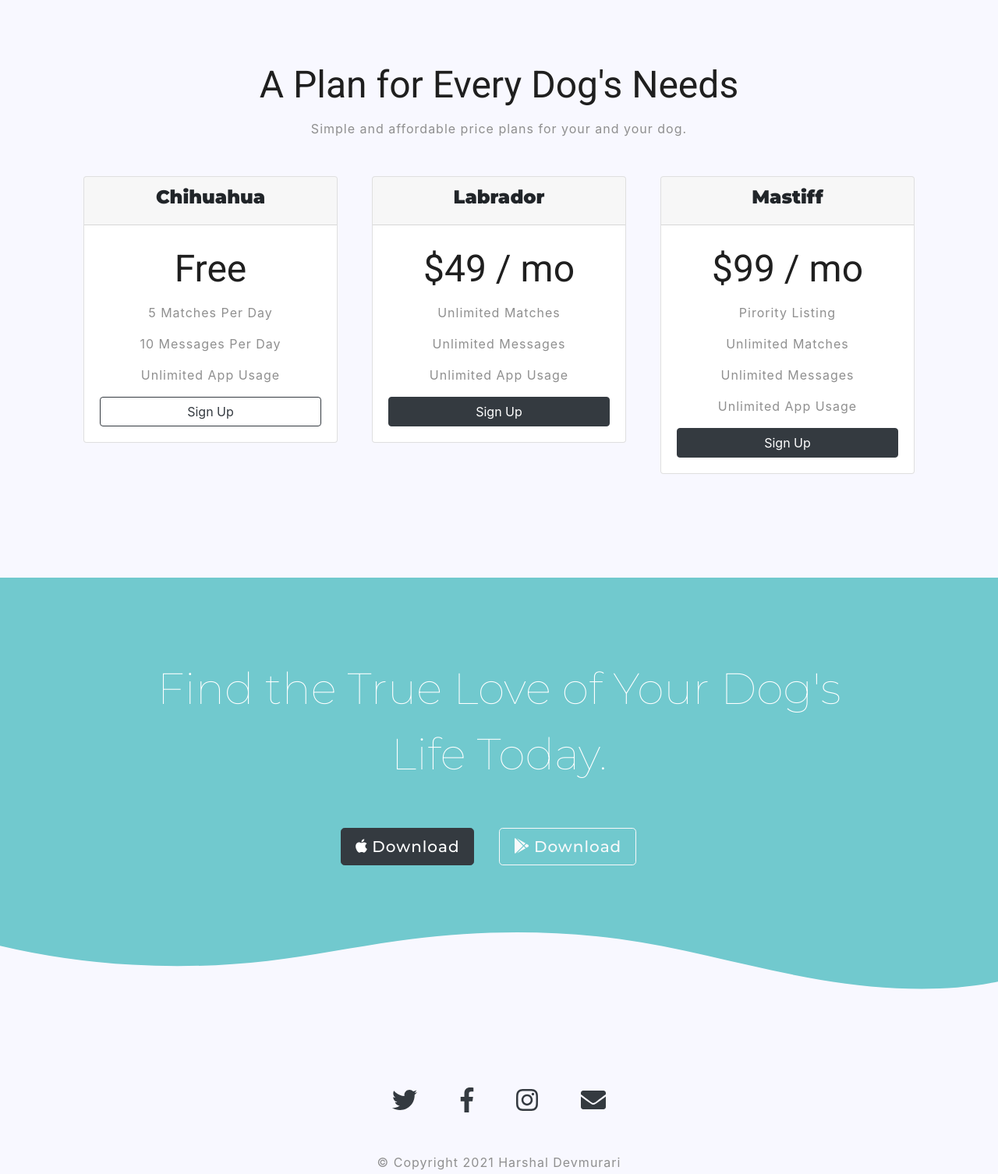
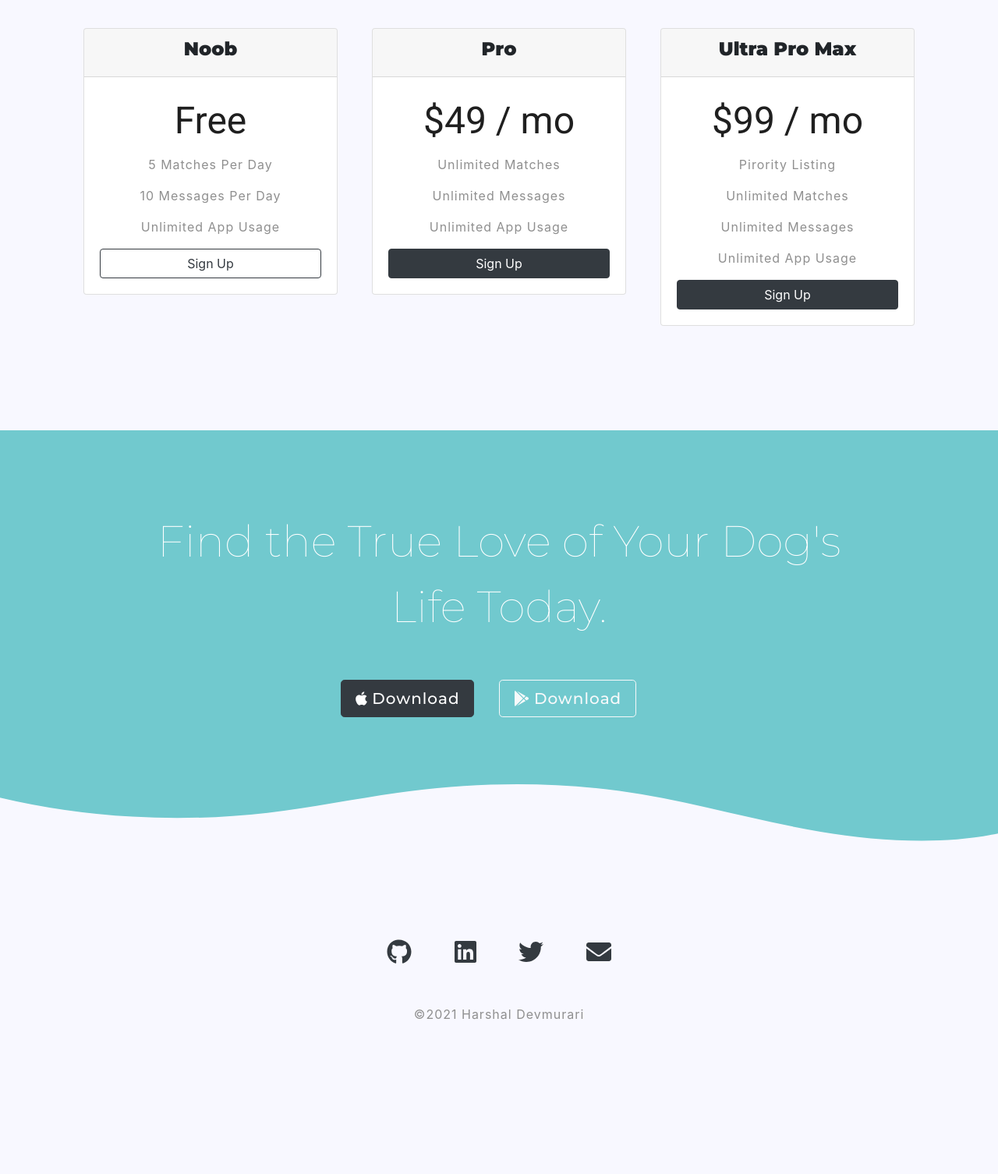
Before and after one commit to Harshal2502/TinDog, a plain HTML site: page index.html in a window 1280 px wide. Shown: the part 1964-3470 px from the top of the page at 78% size. Drawn offline with nearby package versions, Linux system fonts and the light colour scheme.

Commit message:
Update index.html

```diff
--- a/index.html
+++ b/index.html
@@ -162,17 +162,6 @@
   </section>
 
 
-
-  <!-- Press -->
-
-  <section id="press">
-    <img class="press-img" src="images/techcrunch.png" alt="tc-logo">
-    <img class="press-img" src="images/tnw.png" alt="tnw-logo">
-    <img class="press-img" src="images/bizinsider.png" alt="biz-insider-logo">
-    <img class="press-img" src="images/mashable.png" alt="mashable-logo">
-
-  </section>
-
   <!-- Pricing -->
 
   <section id="pricing">
@@ -187,7 +176,7 @@
         <div class="card" data-aos="fade-right">
 
           <div class="card-header">
-            <h3 class="w100">Chihuahua</h3>
+            <h3 class="w100">Noob</h3>
           </div>
 
           <div class="card-body">
@@ -204,7 +193,7 @@
         <div class="card" data-aos="fade-down">
 
           <div class="card-header">
-            <h3 class="w100">Labrador</h3>
+            <h3 class="w100">Pro</h3>
           </div>
 
           <div class="card-body">
@@ -221,7 +210,7 @@
         <div class="card" data-aos="fade-left">
 
           <div class="card-header">
-            <h3 class="w100">Mastiff</h3>
+            <h3 class="w100">Ultra Pro Max</h3>
           </div>
 
           <div class="card-body">
@@ -262,11 +251,11 @@
   <footer id="footer" class="white-section">
 
 
-    <a href="www.twitter.com"><i class="footer-icons fab btn-outline-dark fa-twitter fa-2x"></i></a>
-    <a href="www.facebook.com"><i class="footer-icons fab btn-outline-dark fa-facebook-f fa-2x"></i></a>
-    <a href="www.instagram.com"><i class="footer-icons fab btn-outline-dark fa-instagram fa-2x"></i></a>
+    <a href="https://www.github.com"><i class="footer-icons fab btn-outline-dark fa-github fa-2x"></i></a>
+    <a href="https://www.linkedin.com"><i class="footer-icons fab btn-outline-dark fa-linkedin fa-2x"></i></a>
+    <a href="https://www.twitter.com"><i class="footer-icons fab btn-outline-dark fa-twitter fa-2x"></i></a>
     <a href="mailto:mail@gmail.com"><i class="footer-icons fas btn-outline-dark fa-envelope fa-2x"></i></a>
-    <p>© Copyright 2021 Harshal Devmurari</p>
+    <p>©2021 Harshal Devmurari</p>
 
   </footer>
 
```
